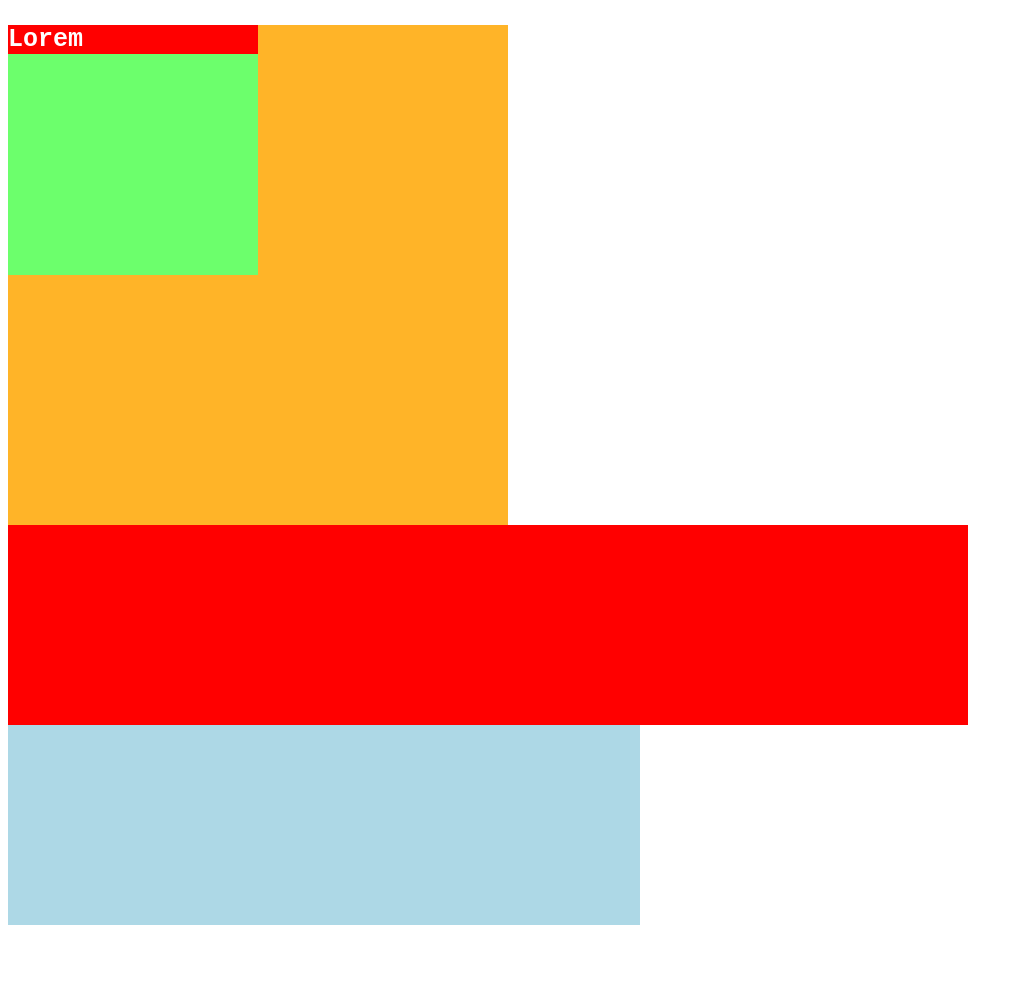
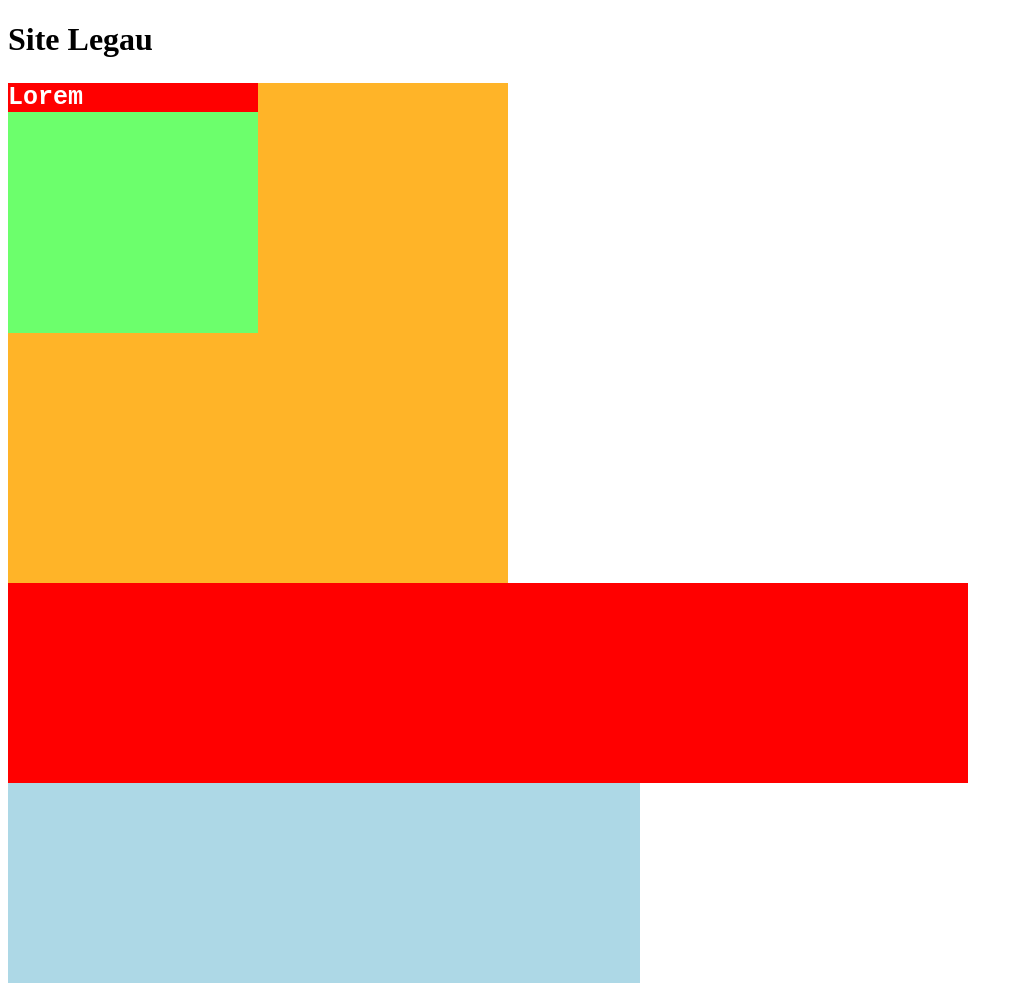
Before and after one commit to DaveMartinsz/SPTECH, a plain HTML site: page Pesquisa e Inovacao/Atividades CSS/Exercicio1.html in a window 1280 px wide. Shown: the whole page, without its empty margins (0-1023 px from the left). Before the commit the page ends 933 px from the top, so only its background shows below. Drawn offline with Linux system fonts and the light colour scheme.

Commit message:
Update Exercicio1.html

```diff
--- a/Pesquisa e Inovacao/Atividades CSS/Exercicio1.html
+++ b/Pesquisa e Inovacao/Atividades CSS/Exercicio1.html
@@ -6,7 +6,7 @@
     <title>Exercicio 1</title>
 </head>
 <body>
-    <h1></h1>
+    <h1>Site Legau</h1>
 
     <div style="width: 500px; height: 500px; background-color: #ffb428;">
         <div style="background-color: #6cff6c; width: 50%; height: 50%;">
```
